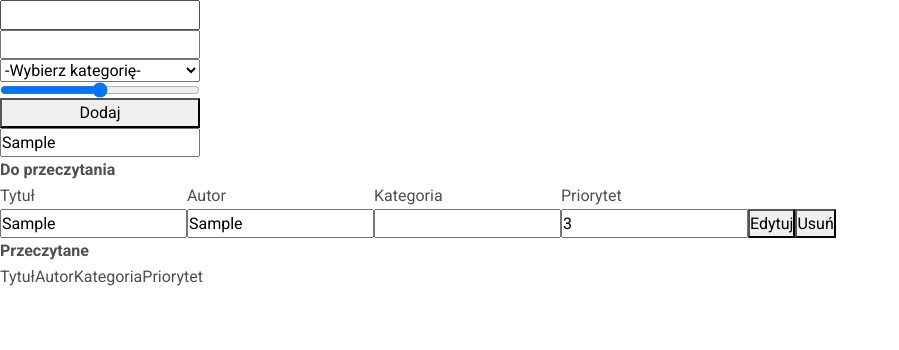
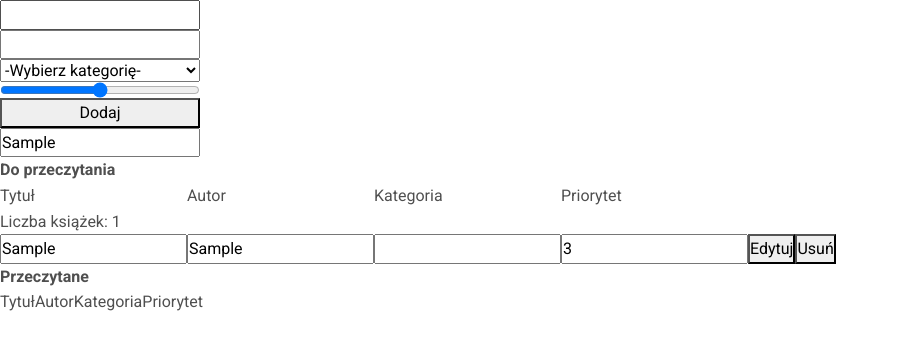
Before and after one commit to sebakolacz/book-task, a website built with webpack: page src/index.html in a window 1280 px wide. Both pictures are taken after typing "Sample", "Sample", "Sample" into the empty fields and a click on the button "Dodaj". Shown: the whole page, without its empty margins (0-899 px from the left). Built offline with nearby package versions, Linux system fonts and the light colour scheme; files whose address does not match are found by name.

Commit message:
quantity of books

```diff
--- a/src/index.html
+++ b/src/index.html
@@ -49,6 +49,9 @@
               <td>Kategoria</td>
               <td>Priorytet</td>
           </tr>
+          <tr>
+            <td class="table__to-read-body-quantity"></td>
+          </tr>
       </tbody>
     </table>
 
--- a/src/js/index.js
+++ b/src/js/index.js
@@ -9,6 +9,11 @@ const creatingElementsOfTable = () => {
     const toReadBody = document.querySelector('.table__to-read-body');
     const creatingTr = document.createElement('tr');
     toReadBody.append(creatingTr);
+
+    const tableToRead = document.querySelector('.table__to-read-body');
+    const quantityOfTr = tableToRead.getElementsByTagName('tr');
+    // quantityOfTr.length - 1;
+    // console.log(quantityOfTr.value);
 
     const creatingTdTitle = document.createElement('td');
     const creatingTdAuthor = document.createElement('td');
@@ -71,12 +76,17 @@ const creatingElementsOfTable = () => {
         }
     };
 
+    const quantity = document.querySelector('.table__to-read-body-quantity');
+    quantity.textContent = `Liczba książek: ${quantityOfTr.length - 2}`;
+
     editBtn.addEventListener('click', () => {
         editElementOfTheTable();
     });
 
     removingTrBtn.addEventListener('click', () => {
         creatingTr.remove();
+        const quantity = document.querySelector('.table__to-read-body-quantity');
+        quantity.textContent = `Liczba książek: ${quantityOfTr.length - 2}`;
     });
 
 };
```
